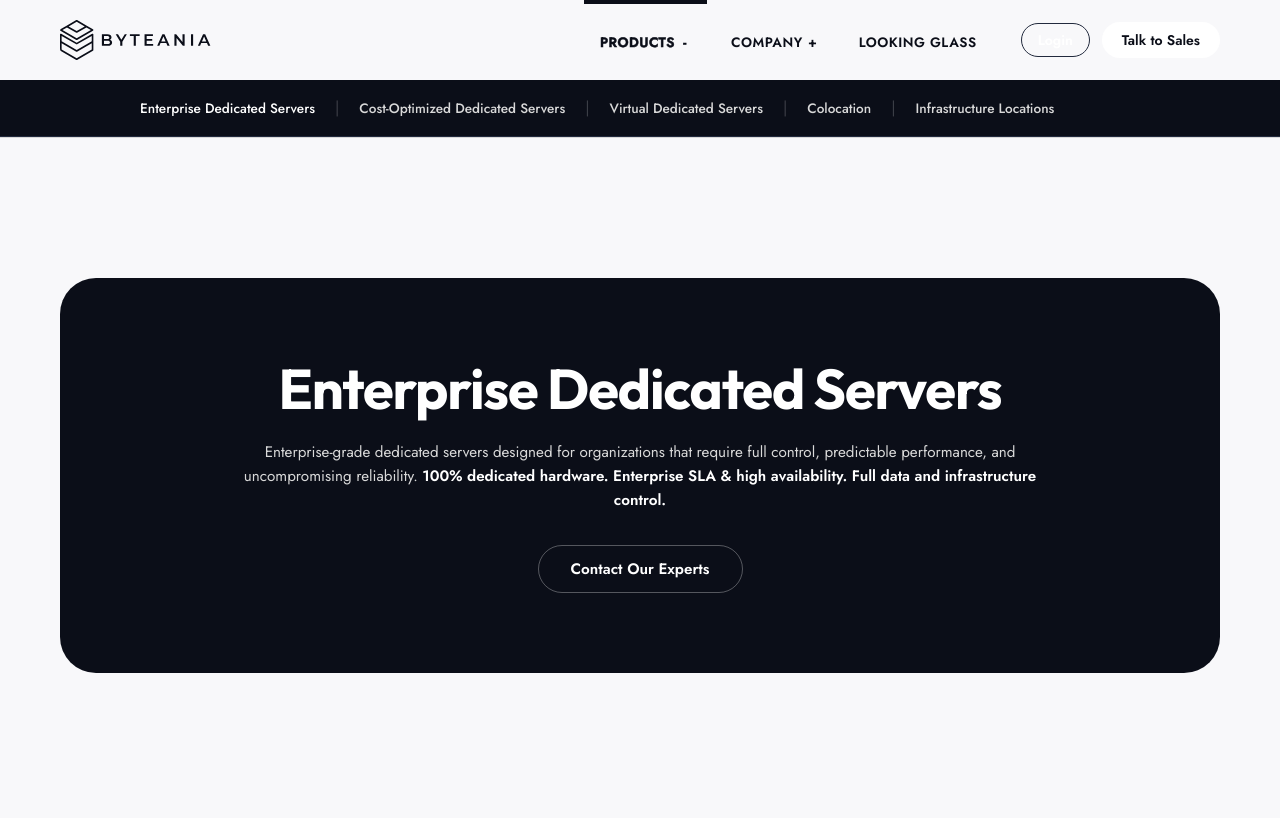
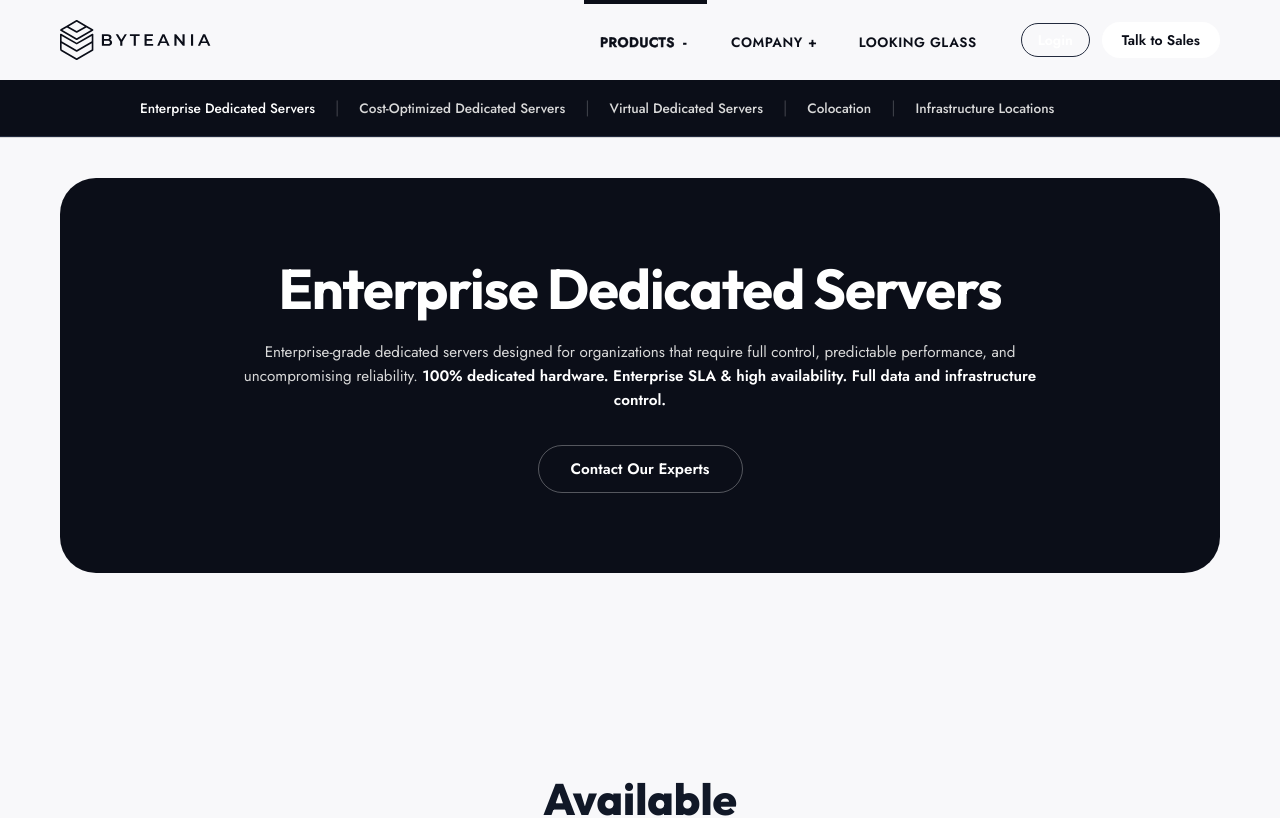
Before and after one commit to souiiii/Bytenia, a React (Vite) app: page /enterprise in a window 1280 px wide. Shown: the top 818 px of the page. Built offline with nearby package versions, Linux system fonts and the light colour scheme; what react-world-flags would draw is missing.

Commit message:
feat: add CSS styles for the EnterpriseHero component

```diff
--- a/src/components/EnterpriseHero/EnterpriseHero.css
+++ b/src/components/EnterpriseHero/EnterpriseHero.css
@@ -1,6 +1,6 @@
 .ent-hero {
-  padding-top: 140px;
-  padding-bottom: 80px;
+  padding-top: 40px;
+  padding-bottom: 100px;
 }
 
 .ent-hero-card {
```
